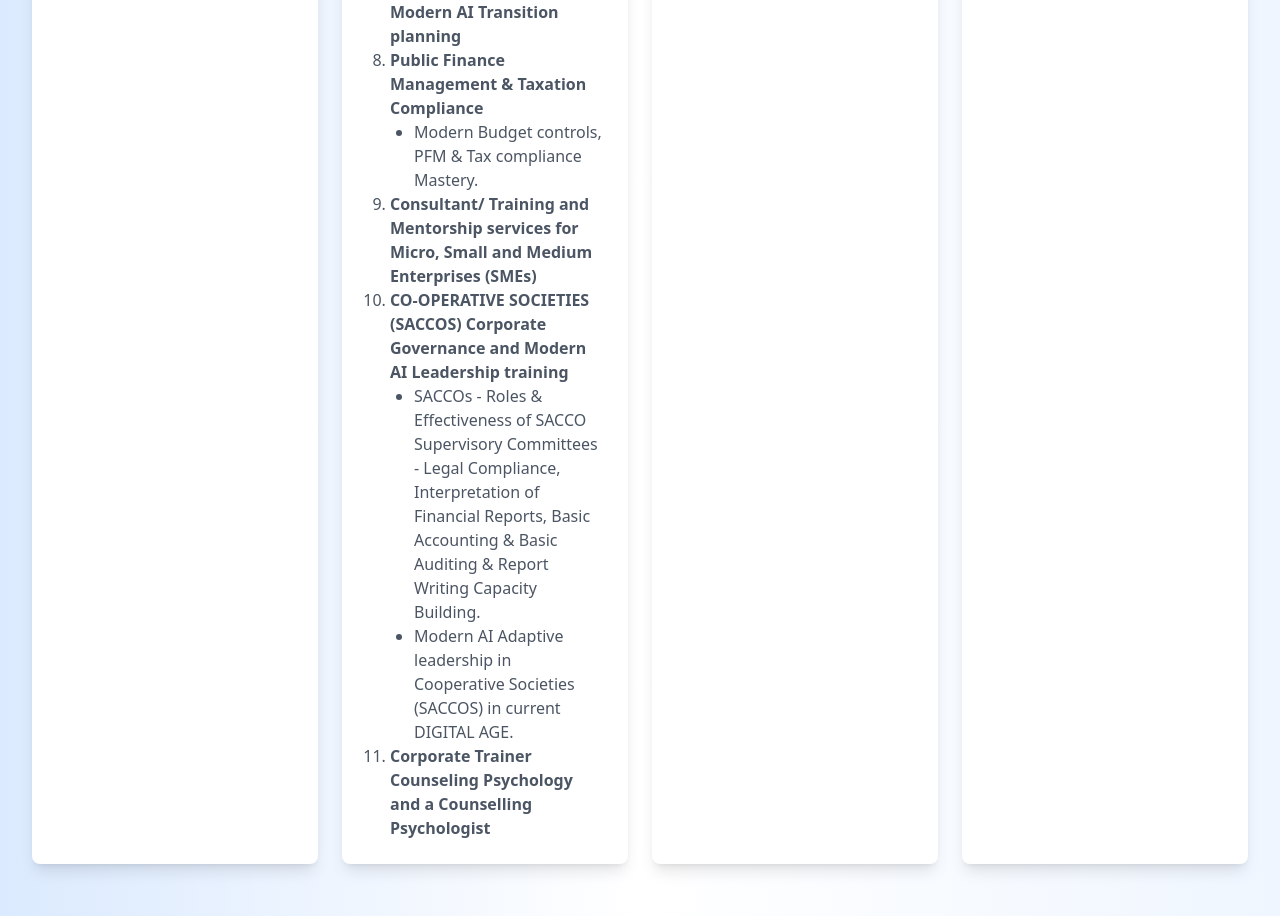
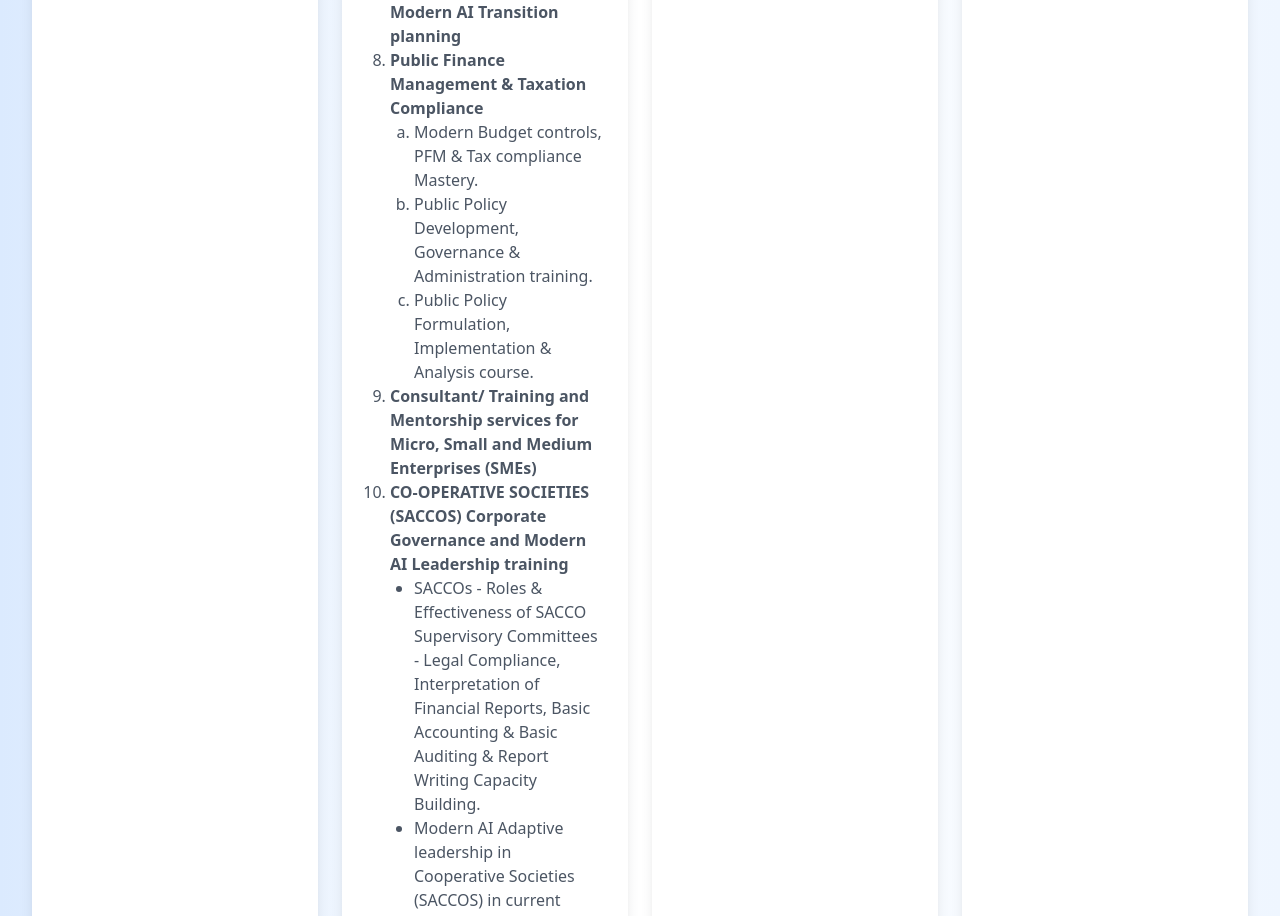
Before and after one commit to Maundu-Anthony/LEEROY-CONSULTANTS-LIMITED, a React (Create React App) app: page / in a window 1280 px wide. Shown: the part 3888-4804 px from the top of the page. Built offline with nearby package versions, Linux system fonts and the light colour scheme.

Commit message:
final leo

```diff
--- a/src/App.js
+++ b/src/App.js
@@ -138,9 +138,11 @@ function App() {
     <li><b>Investments in Money Market Funds, Commodity Markets (Drop shipping), Stocks & Securities, Bonds (Private, Government & Infrastructure Bonds) & FOREX Trading</b></li>
     <li><b>Retirement - Pre & Post retirement preparation & Modern AI Transition planning</b></li>
     <li><b>Public Finance Management & Taxation Compliance</b>
-      <ul className="list-disc pl-6">
+      <ol className="list-[lower-alpha] pl-6">
         <li>Modern Budget controls, PFM & Tax compliance Mastery.</li>
-      </ul>
+        <li>Public Policy Development, Governance & Administration training.</li>
+        <li>Public Policy Formulation, Implementation & Analysis course.</li>
+      </ol>
     </li>
     <li><b>Consultant/ Training and Mentorship services for Micro, Small and Medium Enterprises (SMEs)</b></li>
     <li><b>CO-OPERATIVE SOCIETIES (SACCOS) Corporate Governance and Modern AI Leadership training</b>
```
